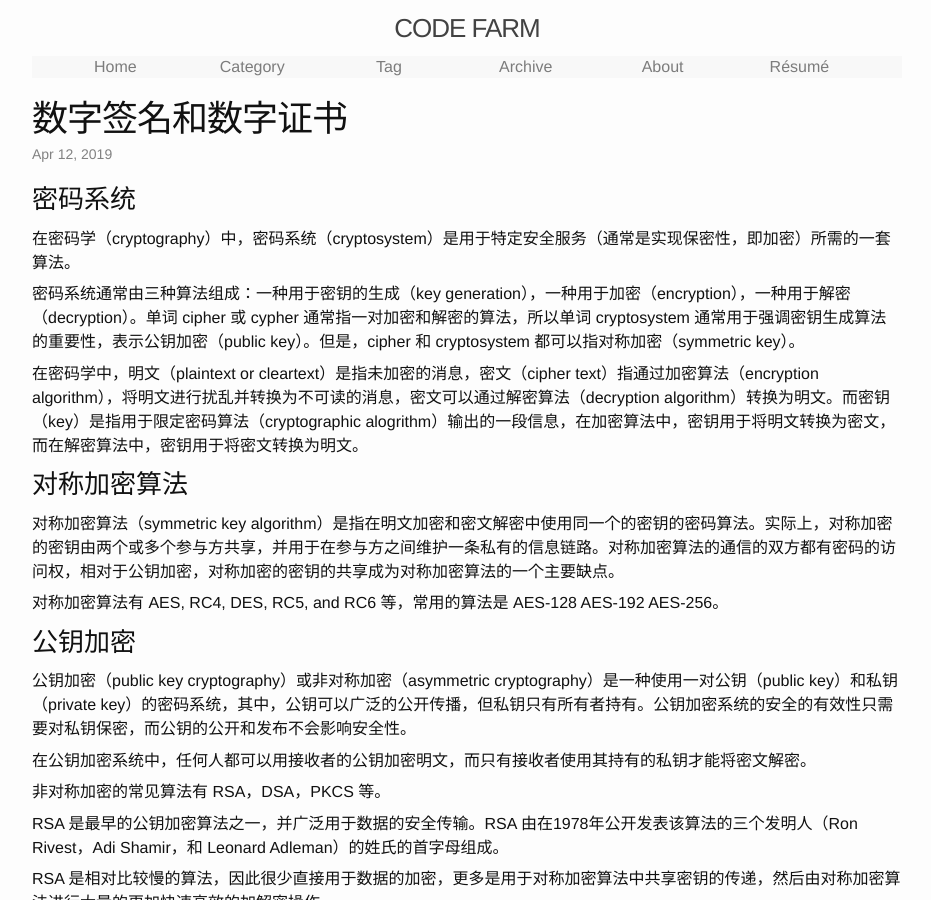
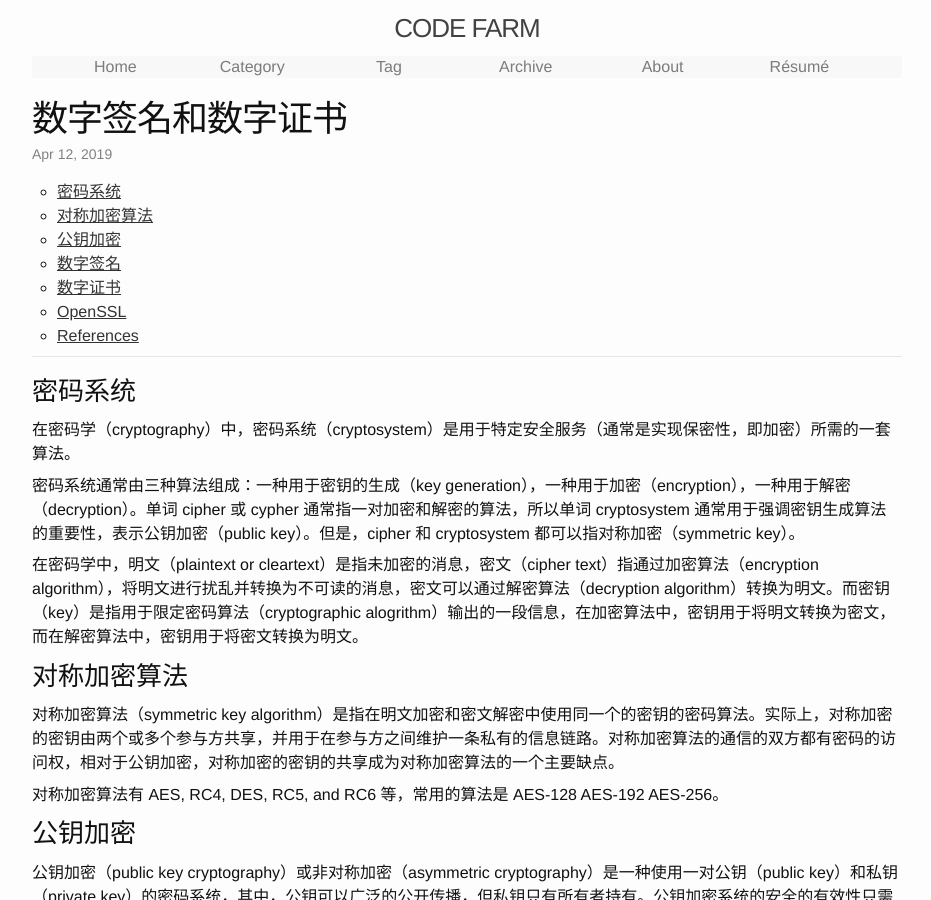
Before and after one commit to ousiax/ousiax.github.io, a Jekyll site: the page built from _posts/2019-04-12-cryptography-signature-certificate.md, in a window 1280 px wide and 900 px high. Shown: the whole window, without its empty margins (173-1104 px from the left). Built offline with Jekyll 4.4.1, drawn with Linux system fonts in a browser that asks for light colours.

Commit message:
Update 2019-04-12-cryptography-signature-certificate.md

```diff
--- a/_posts/2019-04-12-cryptography-signature-certificate.md
+++ b/_posts/2019-04-12-cryptography-signature-certificate.md
@@ -5,6 +5,11 @@ date: 2019-04-12 13:55:20 +0800
 categories: ['Cryptography']
 tags: ['Cryptography']
 ---
+
+- TOC
+{:toc}
+
+- - -
 
 ### 密码系统
 
```
